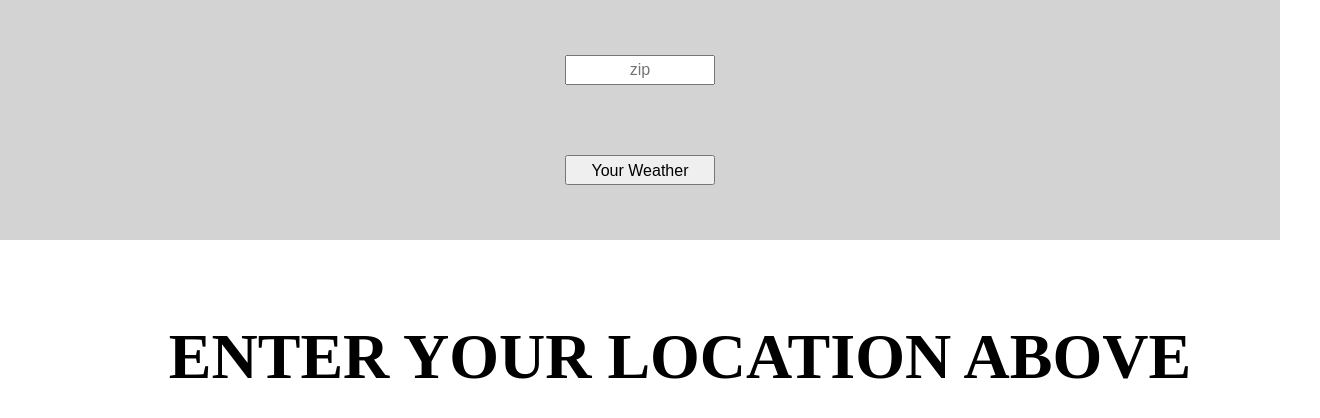
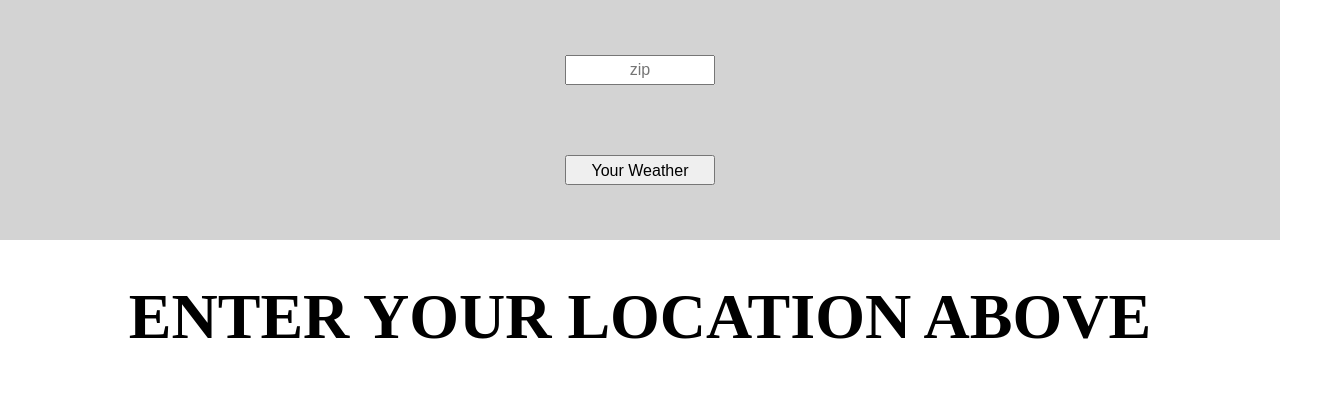
Before and after one commit to jamie29w/weather-api-app, a React (Create React App) app in the folder client/: page / in a window 1280 px wide. Shown: the top 418 px of the page, 1320 px wide, since content can reach past the window. Built offline with nearby package versions, Linux system fonts and the light colour scheme.

Commit message:
fixed mysterious left-side margin in BodyComponent

```diff
--- a/client/src/main/body/Component.js
+++ b/client/src/main/body/Component.js
@@ -9,14 +9,18 @@ function BodyComponent (props) {
             width: "100%",
             fontFamily: "platelet",
             fontSize: "2em",
-            margin: "5vh",
+            marginLeft: "auto",
+            marginRight: "auto",
+            marginTop: "5vh",
+            marginBottom: "5vh",
             display: "flex",
             flexDirection: "column",
             textAlign: 'center'
         },
         headers: {
             textAlign: "center",
-            margin: "5vh",
+            marginLeft: "5vh",
+            marginRight: "5vh",
         }
     }
     return (
```
